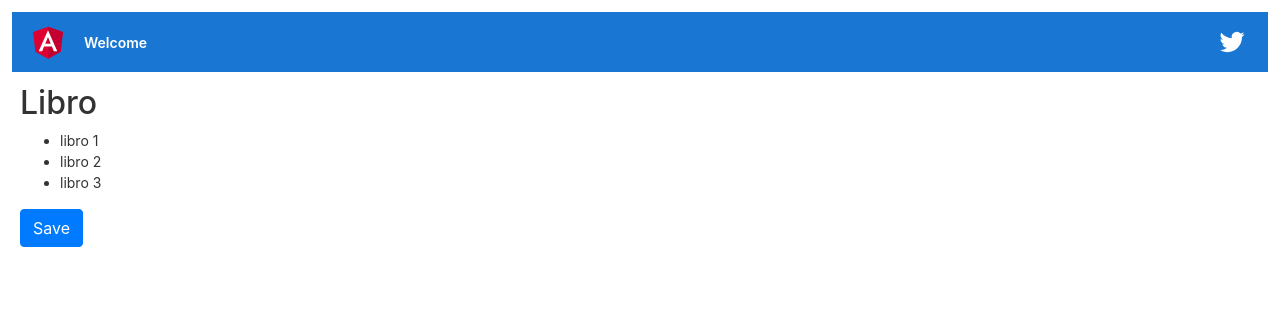
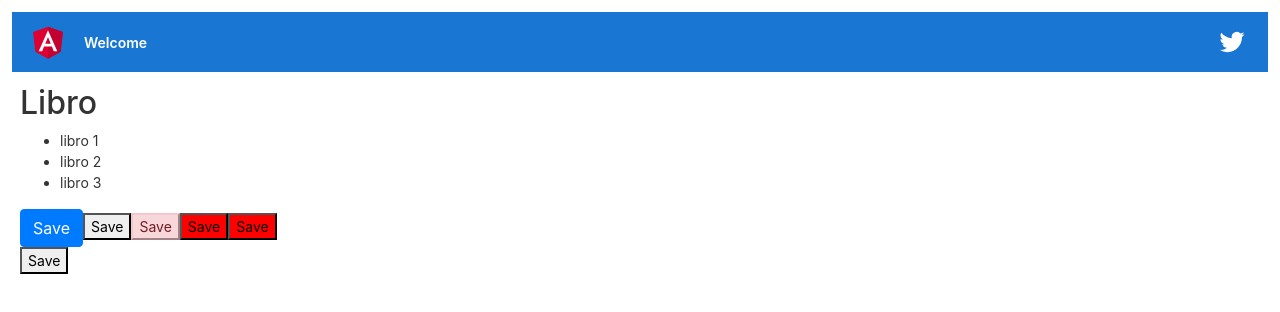
Before and after one commit to Pasquale02/front_end_libreria, an Angular app: page / in a window 1280 px wide. Shown: the top 312 px of the page. Built offline with nearby package versions, Linux system fonts and the light colour scheme.

Commit message:
class and event binding

```diff
--- a/src/app/libro/libro.component.html
+++ b/src/app/libro/libro.component.html
@@ -5,3 +5,11 @@
   </li>
 </ul>
 <button class="btn btn-primary">Save</button>
+<button [class.alert-danger]="isActive">Save</button>
+<button [class.alert-danger]="!isActive">Save</button>
+<button [style.backgroundColor]="!isActive ? 'red' : 'blue'">Save</button>
+<button [style.backgroundColor]="!isActive ? 'red' : 'blue'">Save</button>
+<!-- puoi anche non passare il parametro -->
+<div (click)="onDivClicked()">
+  <button (click)="onClick($event)">Save</button>
+</div>
--- a/src/app/libro/libro.component.ts
+++ b/src/app/libro/libro.component.ts
@@ -9,11 +9,20 @@ export class LibroComponent implements OnInit {
 
   constructor() { }
 
+  libri = ['libro 1', 'libro 2', 'libro 3'];
+  isActive = false;
+
   ngOnInit() {
   }
-
-  libri = ['libro 1', 'libro 2', 'libro 3'];
   getTitle() {
     return 'Libro';
   }
+  onDivClicked() {
+    console.log('div clicked');
+  }
+  onClick($event) {
+    // per stoppare la propagazione
+    $event.stopPropagation();
+    console.log('cliked button', $event);
+  }
 }
```
